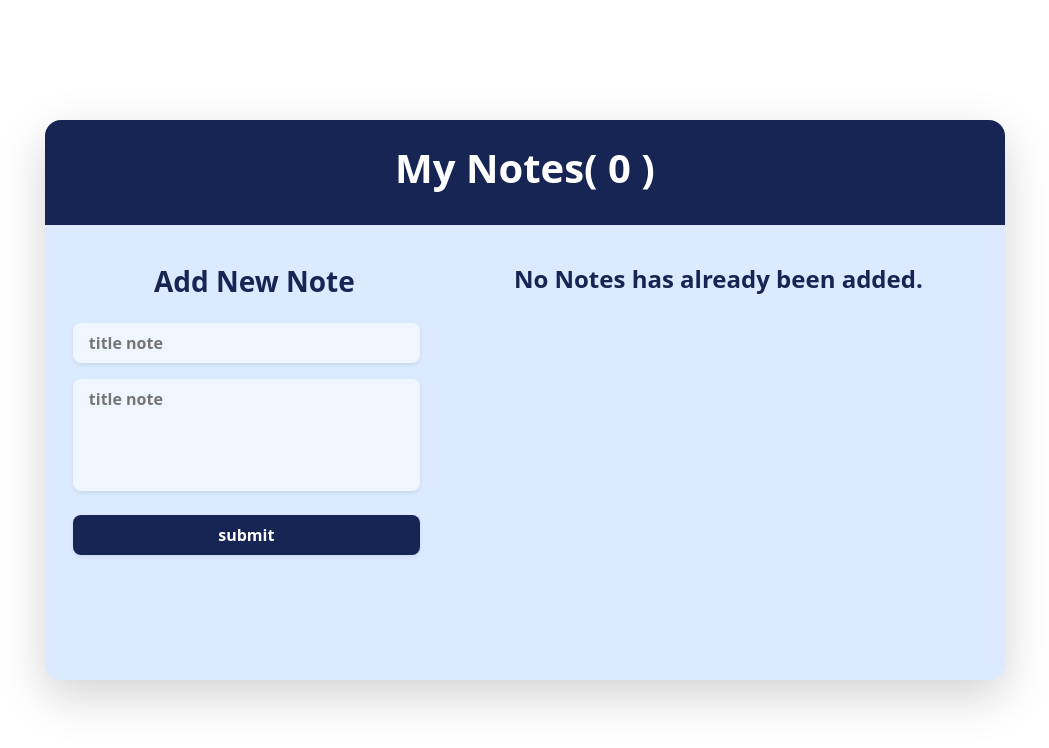
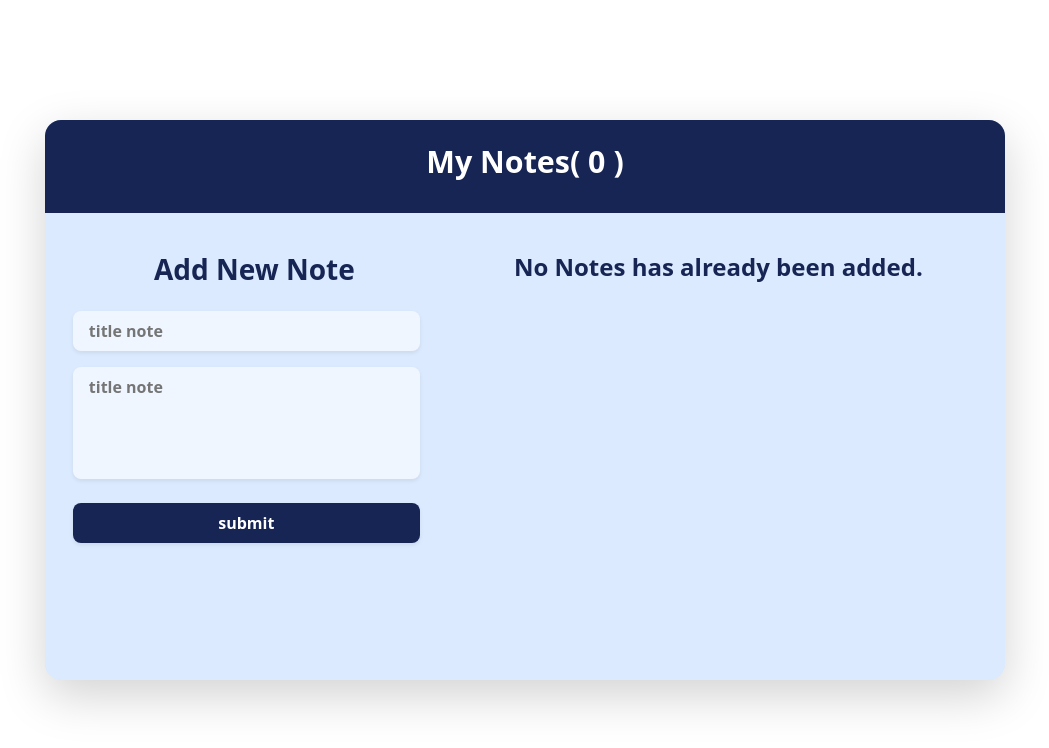
Before and after one commit to MiaadEstakhri/note-app, a React (Vite) app: page / in a window 1280 px wide. Shown: the top 748 px of the page, without its empty margins (115-1164 px from the left). Built offline with nearby package versions, Linux system fonts and the light colour scheme.

Commit message:
font size to h1

```diff
--- a/src/App.css
+++ b/src/App.css
@@ -49,3 +49,7 @@ textarea {
 .title-item__note {
     font-size: 0.9rem;
 }
+
+h1 {
+    font-size: 1.9rem !important;
+}
```
